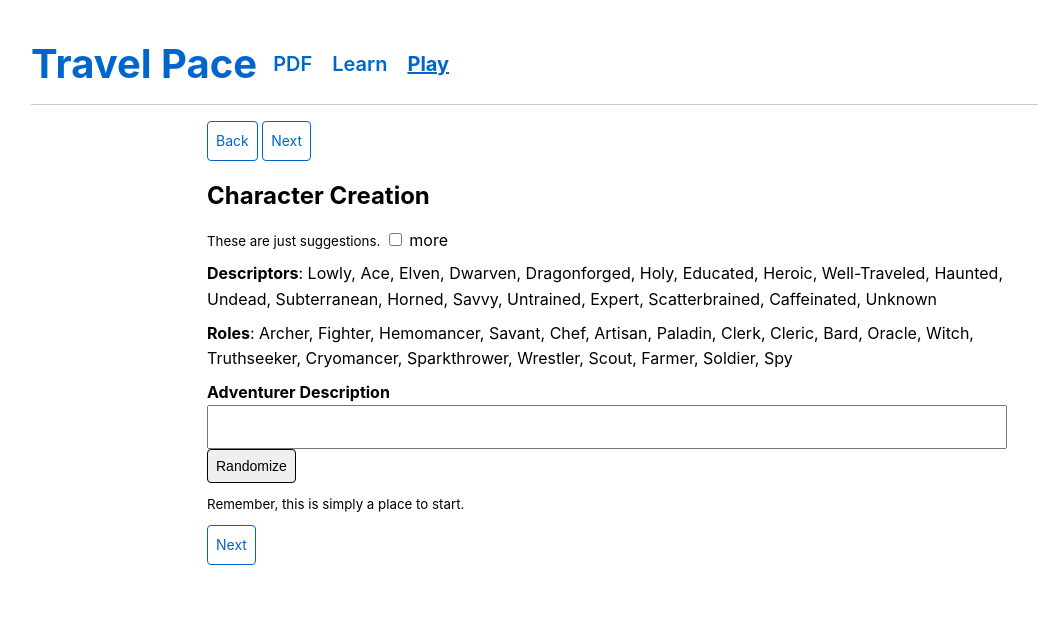
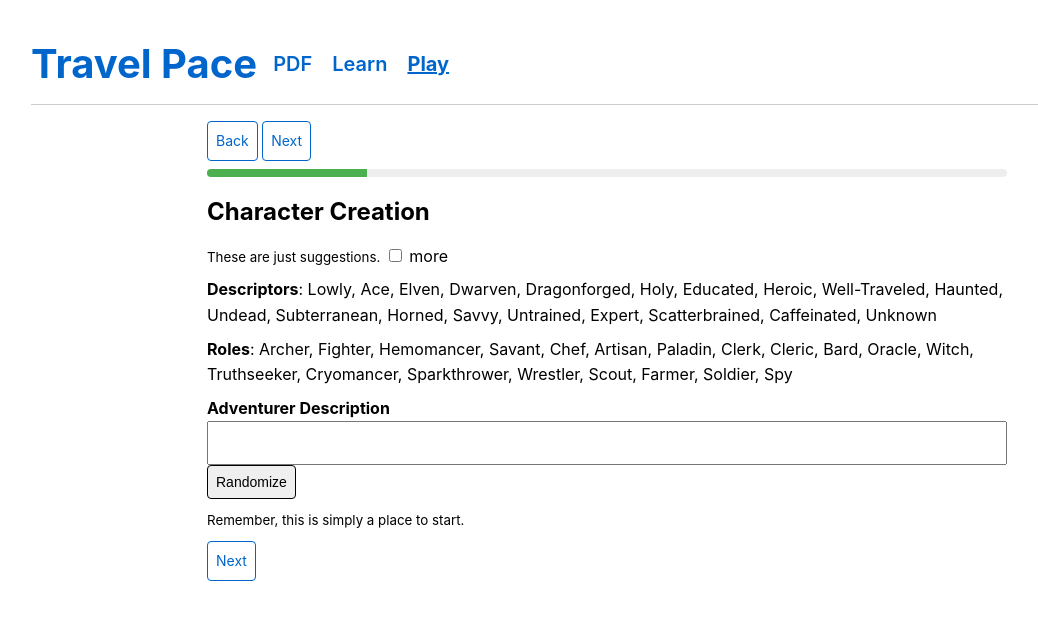
Before and after one commit to DanBurton/travel-pace-vtt, a React (Vite) app: page /#/play/0 in a window 1280 px wide. Shown: the top 620 px of the page, without its empty margins (33-1071 px from the left). Built offline with nearby package versions, Linux system fonts and the light colour scheme.

Commit message:
progress bar

```diff
--- /dev/null
+++ b/src/components/progressBar.tsx
@@ -0,0 +1,11 @@
+export default function ProgressBar({ page, total }: { page: number; total: number }) {
+  const percentage = ((page + 1) / total) * 100
+  return (
+    <div className='progress-bar'>
+      <div
+        className='progress-bar-fill'
+        style={{ width: `${percentage}%` }}
+      ></div>
+    </div>
+  )
+}
--- a/src/pages/learn.tsx
+++ b/src/pages/learn.tsx
@@ -1,5 +1,6 @@
 import { useParams, NavLink } from 'react-router'
 import { learnPages } from './learnPages'
+import ProgressBar from '../components/progressBar'
 
 export default function Learn() {
   const params = useParams()
@@ -27,6 +28,7 @@ export default function Learn() {
     <div>
       <div>
         <BackButton /> <NextButton />
+        <br /><ProgressBar page={page} total={learnPages.length} />
       </div>
       <PageContent />
       <div>
--- a/src/pages/play.tsx
+++ b/src/pages/play.tsx
@@ -7,6 +7,7 @@ import {
   sampleOtherPlayers,
   samplePlayerOrder,
 } from '../data/dev'
+import ProgressBar from '../components/progressBar'
 
 export default function Play() {
   const params = useParams()
@@ -58,6 +59,7 @@ export default function Play() {
   return (
     <div>
       <BackButton /> <NextButton />
+      <br /><ProgressBar page={page} total={playPages.length} />
       <PageContent
         character={character}
         setCharacter={setCharacter}
--- a/src/styles.css
+++ b/src/styles.css
@@ -158,3 +158,16 @@ video {
 .header-with-button h3 {
   margin: 0.75rem 0 0.5rem;
 }
+
+.progress-bar {
+  height: 8px;
+  background-color: #eee;
+  border-radius: 4px;
+  overflow: hidden;
+  margin-top: 0.5rem;
+}
+.progress-bar-fill {
+  height: 100%;
+  background-color: #4caf50;
+  transition: width 0.3s ease;
+}
```
